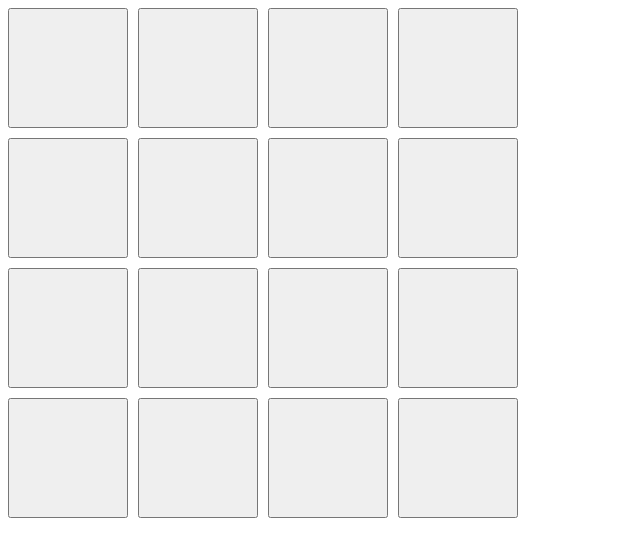
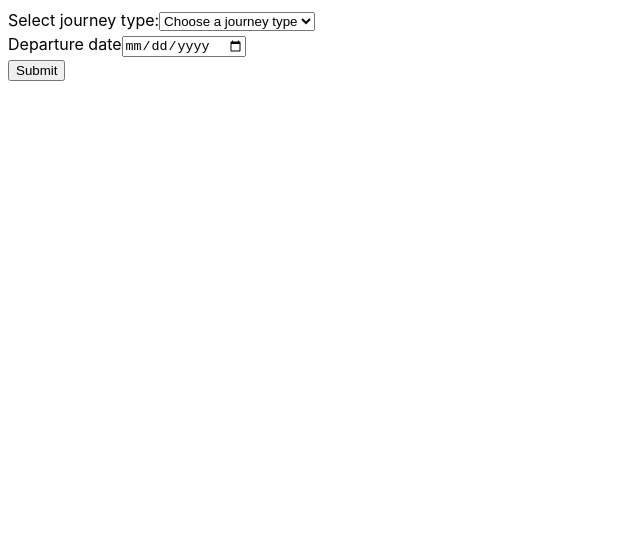
Before and after one commit to ayansome1/machine-coding-projects, a React (Vite) app: page / in a window 1280 px wide. Shown: the top 556 px of the page, without its empty margins (0-640 px from the left). Built offline with nearby package versions, Linux system fonts and the light colour scheme.

Commit message:
Flight booker

```diff
--- a/src/App.tsx
+++ b/src/App.tsx
@@ -25,6 +25,7 @@ import StopwatchContainer from './projects/stopwatch/StopwatchContainer';
 import TransferListContainer from './projects/transferList/TransferListContainer';
 import UndoableCounter from './projects/undoableCounter/UndoableCounter';
 import MemoryGame from './projects/memoryGame/MemoryGame';
+import FlightBooker from './projects/flightBooker/FlightBooker';
 
 function App() {
   return (
@@ -98,8 +99,9 @@ function App() {
       <div>{/* <StopwatchContainer /> */}</div>
       <div>{/* <TransferListContainer /> */}</div>
       <div>{/* <UndoableCounter /> */}</div>
+      <div>{/* <MemoryGame /> */}</div>
       <div>
-        <MemoryGame />
+        <FlightBooker />
       </div>
     </>
   );
--- /dev/null
+++ b/src/projects/flightBooker/FlightBooker.tsx
@@ -0,0 +1,107 @@
+import { useId, useState } from 'react';
+
+enum JouneyType {
+  DEPARTURE = 'departure',
+  RETURN = 'return',
+}
+
+const getFormattedDate = (date) => {
+  console.log(date);
+  const formattedDate = `${date.getFullYear()}-${(date.getMonth() + 1)
+    .toString()
+    .padStart(2, '0')}-${date.getDate().toString().padStart(2, '0')}`;
+  console.log(formattedDate);
+  return formattedDate;
+};
+
+const FlightBooker = () => {
+  const departureId = useId();
+  const returnId = useId();
+
+  // const [journeyType, setJourneyType] = useState(JouneyType.DEPARTURE);
+
+  const [selectedJourneyType, setSelectedJourneyType] = useState('');
+  const [departureDate, setDepartureDate] = useState('');
+  const [returnDate, setReturnDate] = useState('');
+
+  const handleSubmit = (e) => {
+    e.preventDefault();
+    if (!selectedJourneyType) {
+      alert('No journey type');
+      return;
+    }
+    if (!departureDate) {
+      alert('No departure date chosen');
+      return;
+    }
+    if (selectedJourneyType === JouneyType.RETURN && !returnDate) {
+      alert('No return date chosen');
+      return;
+    }
+    alert(
+      'Departure date=' +
+        departureDate +
+        ' Return date=' +
+        returnDate +
+        ' Journey type=' +
+        selectedJourneyType
+    );
+  };
+
+  const handleDateChange = (journeyType, e) => {
+    if (journeyType === JouneyType.DEPARTURE) {
+      setDepartureDate(e.target.value);
+    }
+    if (journeyType === JouneyType.RETURN) {
+      setReturnDate(e.target.value);
+    }
+  };
+
+  const getMinReturnDate = () => {
+    if (departureDate) {
+      return departureDate;
+    }
+    return getFormattedDate(new Date());
+  };
+
+  return (
+    <form onSubmit={handleSubmit}>
+      <label>
+        Select journey type:
+        <select
+          value={selectedJourneyType}
+          onChange={(e) => setSelectedJourneyType(e.target.value)}
+        >
+          <option value='' disabled hidden>
+            Choose a journey type
+          </option>
+          <option value={JouneyType.DEPARTURE}>{JouneyType.DEPARTURE}</option>
+          <option value={JouneyType.RETURN}>{JouneyType.RETURN}</option>
+        </select>
+      </label>
+      <div>
+        <label htmlFor={departureId}>Departure date</label>
+        <input
+          type='date'
+          id={departureId}
+          min={getFormattedDate(new Date())}
+          onChange={(e) => handleDateChange(JouneyType.DEPARTURE, e)}
+        />
+      </div>
+      {selectedJourneyType === JouneyType.RETURN && (
+        <div>
+          <label htmlFor={returnId}>Return date</label>
+          <input
+            type='date'
+            id={returnId}
+            min={getMinReturnDate()}
+            onChange={(e) => handleDateChange(JouneyType.RETURN, e)}
+          />
+        </div>
+      )}
+      <button type='submit'>Submit</button>
+    </form>
+  );
+};
+
+export default FlightBooker;
```
